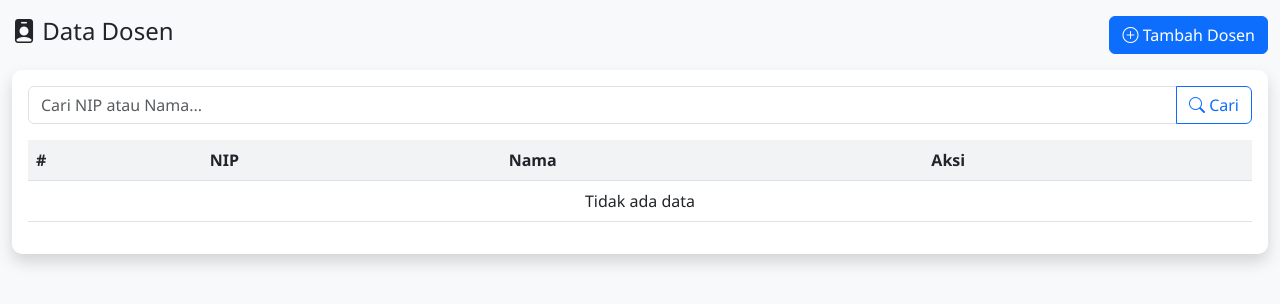
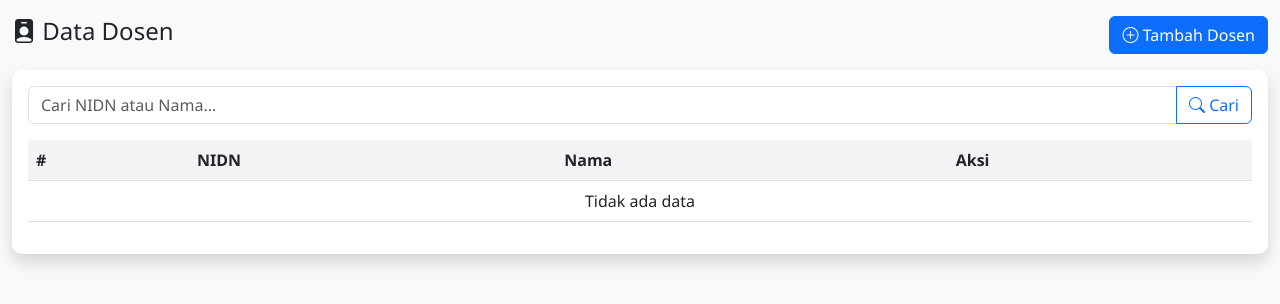
Before and after one commit to delvin07-hub/sistem-peminjaman-kunci-lab, a Django app: page /master/dosen/ in a window 1280 px wide. Shown: the part 57-361 px from the top of the page. Run offline with Django 5.2, Linux system fonts and the light colour scheme; the visitor is signed in with stand-in values (Sample User, id 1); data that the repository does not hold is empty; some libraries are stand-ins or nearby versions.

Commit message:
refactor: ganti field NIP dosen menjadi NIDN
- Model: Dosen.nip → Dosen.nidn
- Admin, forms, views, template, seed_data: update referensi
- Migration ulang

```diff
--- a/apps/master_data/admin.py
+++ b/apps/master_data/admin.py
@@ -10,8 +10,8 @@ class MahasiswaAdmin(admin.ModelAdmin):
 
 @admin.register(Dosen)
 class DosenAdmin(admin.ModelAdmin):
-    list_display = ['nip', 'nama']
-    search_fields = ['nip', 'nama']
+    list_display = ['nidn', 'nama']
+    search_fields = ['nidn', 'nama']
 
 
 @admin.register(Laboratorium)
--- a/apps/master_data/forms.py
+++ b/apps/master_data/forms.py
@@ -16,9 +16,9 @@ class MahasiswaForm(forms.ModelForm):
 class DosenForm(forms.ModelForm):
     class Meta:
         model = Dosen
-        fields = ['nip', 'nama']
+        fields = ['nidn', 'nama']
         widgets = {
-            'nip': forms.TextInput(attrs={'class': 'form-control'}),
+            'nidn': forms.TextInput(attrs={'class': 'form-control'}),
             'nama': forms.TextInput(attrs={'class': 'form-control'}),
         }
 
--- a/apps/master_data/management/commands/seed_data.py
+++ b/apps/master_data/management/commands/seed_data.py
@@ -53,8 +53,8 @@ class Command(BaseCommand):
             ('198004042010041004', 'Dewi Sartika, S.T., M.T.'),
             ('198005052010051005', 'Prof. Dr. Hendra Gunawan, M.Sc.'),
         ]
-        for nip, nama in data:
-            Dosen.objects.get_or_create(nip=nip, defaults={'nama': nama})
+        for nidn, nama in data:
+            Dosen.objects.get_or_create(nidn=nidn, defaults={'nama': nama})
         self.stdout.write(f'  [OK] {len(data)} dosen')
 
     def _create_laboratorium(self):
--- a/apps/master_data/models.py
+++ b/apps/master_data/models.py
@@ -17,7 +17,7 @@ class Mahasiswa(models.Model):
 
 
 class Dosen(models.Model):
-    nip = models.CharField(max_length=30, unique=True)
+    nidn = models.CharField(max_length=30, unique=True, verbose_name='NIDN')
     nama = models.CharField(max_length=100)
     created_at = models.DateTimeField(auto_now_add=True)
     updated_at = models.DateTimeField(auto_now=True)
@@ -27,7 +27,7 @@ class Dosen(models.Model):
         ordering = ['nama']
 
     def __str__(self):
-        return f"{self.nama} ({self.nip})"
+        return f"{self.nama} ({self.nidn})"
 
 
 class Laboratorium(models.Model):
--- a/apps/master_data/views.py
+++ b/apps/master_data/views.py
@@ -58,7 +58,7 @@ class DosenListView(LoginRequiredMixin, ListView):
         search = self.request.GET.get('search')
         if search:
             qs = qs.filter(
-                Q(nama__icontains=search) | Q(nip__icontains=search)
+                Q(nama__icontains=search) | Q(nidn__icontains=search)
             )
         return qs
 
--- a/templates/master_data/dosen_list.html
+++ b/templates/master_data/dosen_list.html
@@ -13,7 +13,7 @@
     <div class="card-body">
         <form method="get" class="mb-3">
             <div class="input-group">
-                <input type="text" name="search" class="form-control" placeholder="Cari NIP atau Nama..." value="{{ request.GET.search }}">
+                <input type="text" name="search" class="form-control" placeholder="Cari NIDN atau Nama..." value="{{ request.GET.search }}">
                 <button class="btn btn-outline-primary" type="submit"><i class="bi bi-search"></i> Cari</button>
                 {% if request.GET.search %}
                 <a href="{% url 'dosen_list' %}" class="btn btn-outline-secondary">Reset</a>
@@ -25,7 +25,7 @@
                 <thead>
                     <tr>
                         <th>#</th>
-                        <th>NIP</th>
+                        <th>NIDN</th>
                         <th>Nama</th>
                         <th>Aksi</th>
                     </tr>
@@ -34,7 +34,7 @@
                     {% for d in data %}
                     <tr>
                         <td>{{ forloop.counter }}</td>
-                        <td>{{ d.nip }}</td>
+                        <td>{{ d.nidn }}</td>
                         <td>{{ d.nama }}</td>
                         <td>
                             <a href="{% url 'dosen_update' d.id %}" class="btn btn-sm btn-warning"><i class="bi bi-pencil"></i></a>
```
Also changed, not shown: apps/master_data/migrations/0001_initial.py, apps/transaction/migrations/0001_initial.py.
